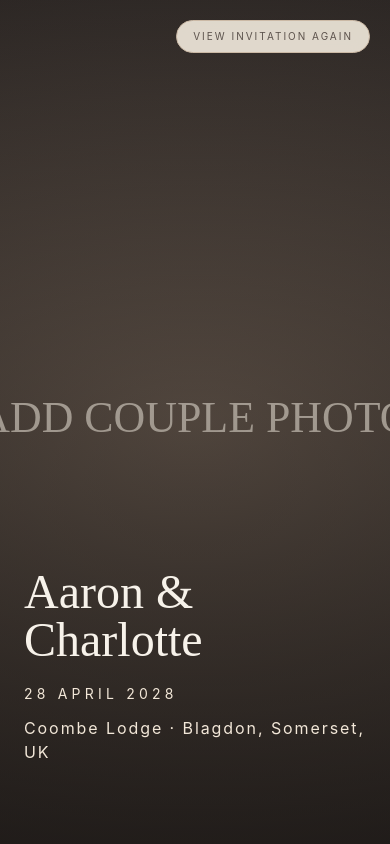
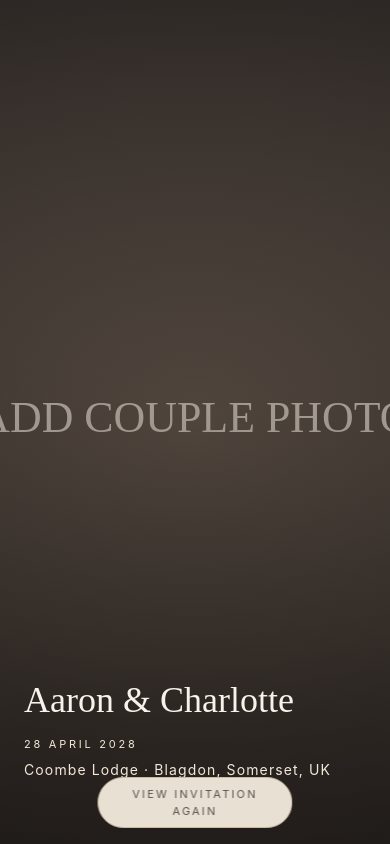
Before and after one commit to aaron-southey/save-the-date, a Next.js app: page / in a window 390 px wide. Both pictures are taken after a click on the button "SKIP INTRO". Shown: the top 844 px of the page. Built offline with nearby package versions, Linux system fonts and the light colour scheme.

Commit message:
WIP mobile-first refinements
Co-authored-by: aaron-southey <118404623+aaron-southey@users.noreply.github.com>

```diff
--- a/app/globals.css
+++ b/app/globals.css
@@ -13,6 +13,27 @@
 
 body {
   color: #2e2826;
+  -webkit-font-smoothing: antialiased;
+  text-rendering: optimizeLegibility;
+  overscroll-behavior-y: none;
+}
+
+html,
+body {
+  min-height: 100%;
+}
+
+button,
+a {
+  -webkit-tap-highlight-color: transparent;
+}
+
+.safe-top {
+  top: max(1rem, env(safe-area-inset-top));
+}
+
+.safe-bottom {
+  bottom: max(1rem, env(safe-area-inset-bottom));
 }
 
 .paper-bg {
--- a/app/layout.tsx
+++ b/app/layout.tsx
@@ -1,4 +1,4 @@
-import type { Metadata } from "next";
+import type { Metadata, Viewport } from "next";
 import type { ReactNode } from "react";
 import { wedding } from "@/lib/wedding";
 import "./globals.css";
@@ -28,6 +28,13 @@ export const metadata: Metadata = {
   },
 };
 
+export const viewport: Viewport = {
+  width: "device-width",
+  initialScale: 1,
+  viewportFit: "cover",
+  themeColor: "#f4ede2",
+};
+
 type RootLayoutProps = {
   children: ReactNode;
 };
--- a/components/invitation/OpeningTransition.tsx
+++ b/components/invitation/OpeningTransition.tsx
@@ -56,13 +56,13 @@ export function OpeningTransition({ onComplete, onSkip }: OpeningTransitionProps
   };
 
   return (
-    <section className="relative flex min-h-screen items-center justify-center overflow-hidden px-4 paper-bg">
+    <section className="relative flex min-h-[100dvh] items-center justify-center overflow-hidden px-4 paper-bg">
       <div className="paper-grain pointer-events-none absolute inset-0" />
 
       <button
         type="button"
         onClick={onSkip}
-        className="absolute right-6 top-6 z-30 rounded-full border border-[#cdbca9] px-4 py-2 text-xs uppercase tracking-[0.2em] text-[#5f564f] transition hover:bg-[#efe5d6] focus-visible:outline-none focus-visible:ring-2 focus-visible:ring-[#8f7461]"
+        className="safe-top absolute right-4 z-30 min-h-11 rounded-full border border-[#cdbca9] px-5 py-2 text-xs uppercase tracking-[0.2em] text-[#5f564f] transition hover:bg-[#efe5d6] focus-visible:outline-none focus-visible:ring-2 focus-visible:ring-[#8f7461] sm:right-6"
       >
         Skip intro
       </button>
--- a/components/wedding/Hero.tsx
+++ b/components/wedding/Hero.tsx
@@ -6,7 +6,7 @@ import { wedding } from "@/lib/wedding";
 
 export function Hero() {
   return (
-    <section className="relative min-h-screen overflow-hidden" aria-label="Hero">
+    <section className="relative min-h-[100dvh] overflow-hidden" aria-label="Hero">
       <motion.div
         className="absolute inset-0"
         initial={{ scale: 1.08, opacity: 0.8 }}
@@ -24,10 +24,10 @@ export function Hero() {
       </motion.div>
       <div className="absolute inset-0 bg-[linear-gradient(to_bottom,rgba(17,14,12,0.18),rgba(17,14,12,0.55))]" />
 
-      <div className="relative z-10 mx-auto flex min-h-screen max-w-6xl items-end px-6 pb-20 sm:px-10 sm:pb-24">
+      <div className="relative z-10 mx-auto flex min-h-[100dvh] max-w-6xl items-end px-6 pb-16 sm:px-10 sm:pb-24">
         <div>
           <motion.h1
-            className="font-serif text-5xl text-[#f7f2ea] sm:text-7xl md:text-8xl"
+            className="font-serif text-4xl text-[#f7f2ea] sm:text-7xl md:text-8xl"
             initial={{ y: 24, opacity: 0 }}
             animate={{ y: 0, opacity: 1 }}
             transition={{ duration: 1.1, delay: 0.2 }}
@@ -35,7 +35,7 @@ export function Hero() {
             {wedding.couple.names}
           </motion.h1>
           <motion.p
-            className="mt-5 text-sm uppercase tracking-[0.3em] text-[#f2e7d8]"
+            className="mt-4 text-[11px] uppercase tracking-[0.25em] text-[#f2e7d8] sm:text-sm sm:tracking-[0.3em]"
             initial={{ y: 16, opacity: 0 }}
             animate={{ y: 0, opacity: 1 }}
             transition={{ duration: 1, delay: 0.45 }}
@@ -43,7 +43,7 @@ export function Hero() {
             {wedding.dateDisplay}
           </motion.p>
           <motion.p
-            className="mt-3 text-base tracking-[0.12em] text-[#f2e7d8] sm:text-lg"
+            className="mt-2 text-sm tracking-[0.08em] text-[#f2e7d8] sm:mt-3 sm:text-lg sm:tracking-[0.12em]"
             initial={{ opacity: 0 }}
             animate={{ opacity: 1 }}
             transition={{ duration: 1, delay: 0.65 }}
--- a/components/wedding/Story.tsx
+++ b/components/wedding/Story.tsx
@@ -4,23 +4,23 @@ import { wedding } from "@/lib/wedding";
 
 export function Story() {
   return (
-    <section className="mx-auto grid w-full max-w-6xl gap-14 px-6 py-24 sm:px-10 md:grid-cols-[1.05fr,1fr] md:py-32" id="story">
+    <section className="mx-auto grid w-full max-w-6xl gap-10 px-6 py-18 sm:px-10 sm:py-24 md:grid-cols-[1.05fr,1fr] md:py-32" id="story">
       <div>
         <TextReveal
           text="It all started with…"
           as="h2"
-          className="font-serif text-4xl leading-tight text-[#282322] sm:text-5xl"
+          className="font-serif text-3xl leading-tight text-[#282322] sm:text-5xl"
         />
-        <p className="mt-8 max-w-lg text-lg leading-relaxed text-[#504843]">{wedding.story.intro}</p>
+        <p className="mt-6 max-w-lg text-base leading-relaxed text-[#504843] sm:mt-8 sm:text-lg">{wedding.story.intro}</p>
       </div>
       <ImageReveal
         src={wedding.images.story}
         alt="Story section image placeholder for Aaron and Charlotte."
         width={1200}
         height={1500}
-        className="h-[26rem] w-full object-cover sm:h-[34rem]"
+        className="h-[22rem] w-full object-cover sm:h-[34rem]"
         containerClassName="overflow-hidden rounded-sm"
-        sizes="(max-width: 768px) 100vw, 50vw"
+        sizes="(max-width: 640px) 100vw, (max-width: 1024px) 80vw, 50vw"
       />
     </section>
   );
--- a/components/wedding/WeddingExperience.tsx
+++ b/components/wedding/WeddingExperience.tsx
@@ -20,7 +20,7 @@ export function WeddingExperience({ onReplayInvitation }: WeddingExperienceProps
       <button
         type="button"
         onClick={onReplayInvitation}
-        className="fixed right-5 top-5 z-40 rounded-full border border-[#cbb9a5] bg-[#f3ebde]/90 px-4 py-2 text-[10px] uppercase tracking-[0.2em] text-[#5d534d] backdrop-blur transition hover:bg-[#ece2d4] focus-visible:outline-none focus-visible:ring-2 focus-visible:ring-[#8f7461]"
+        className="safe-bottom fixed left-1/2 z-40 min-h-11 -translate-x-1/2 rounded-full border border-[#cbb9a5] bg-[#f3ebde]/95 px-5 py-2 text-[11px] uppercase tracking-[0.2em] text-[#5d534d] backdrop-blur transition hover:bg-[#ece2d4] focus-visible:outline-none focus-visible:ring-2 focus-visible:ring-[#8f7461] sm:left-auto sm:right-5 sm:top-5 sm:bottom-auto sm:translate-x-0"
       >
         View invitation again
       </button>
@@ -31,8 +31,8 @@ export function WeddingExperience({ onReplayInvitation }: WeddingExperienceProps
       <Gallery />
       <Venue />
 
-      <section className="mx-auto w-full max-w-6xl px-6 py-24 sm:px-10 md:py-32">
-        <p className="font-serif text-5xl text-[#2f2826] sm:text-7xl">Save the date</p>
+      <section className="mx-auto w-full max-w-6xl px-6 py-18 sm:px-10 sm:py-24 md:py-32">
+        <p className="font-serif text-4xl text-[#2f2826] sm:text-7xl">Save the date</p>
         <p className="mt-6 text-sm uppercase tracking-[0.28em] text-[#746963]">{wedding.dateDisplay}</p>
         <div className="mt-10">
           <CalendarButton />
```
